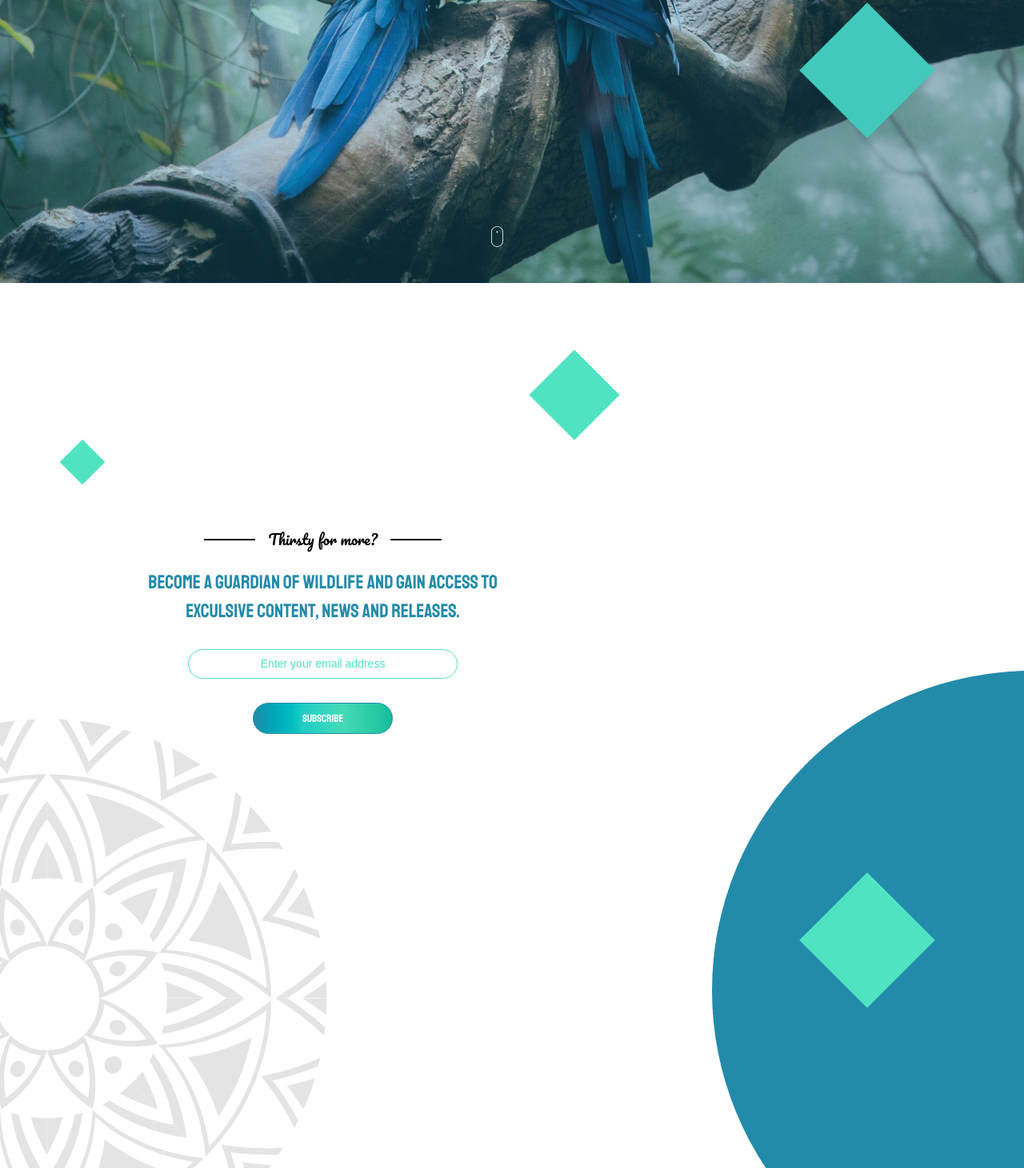
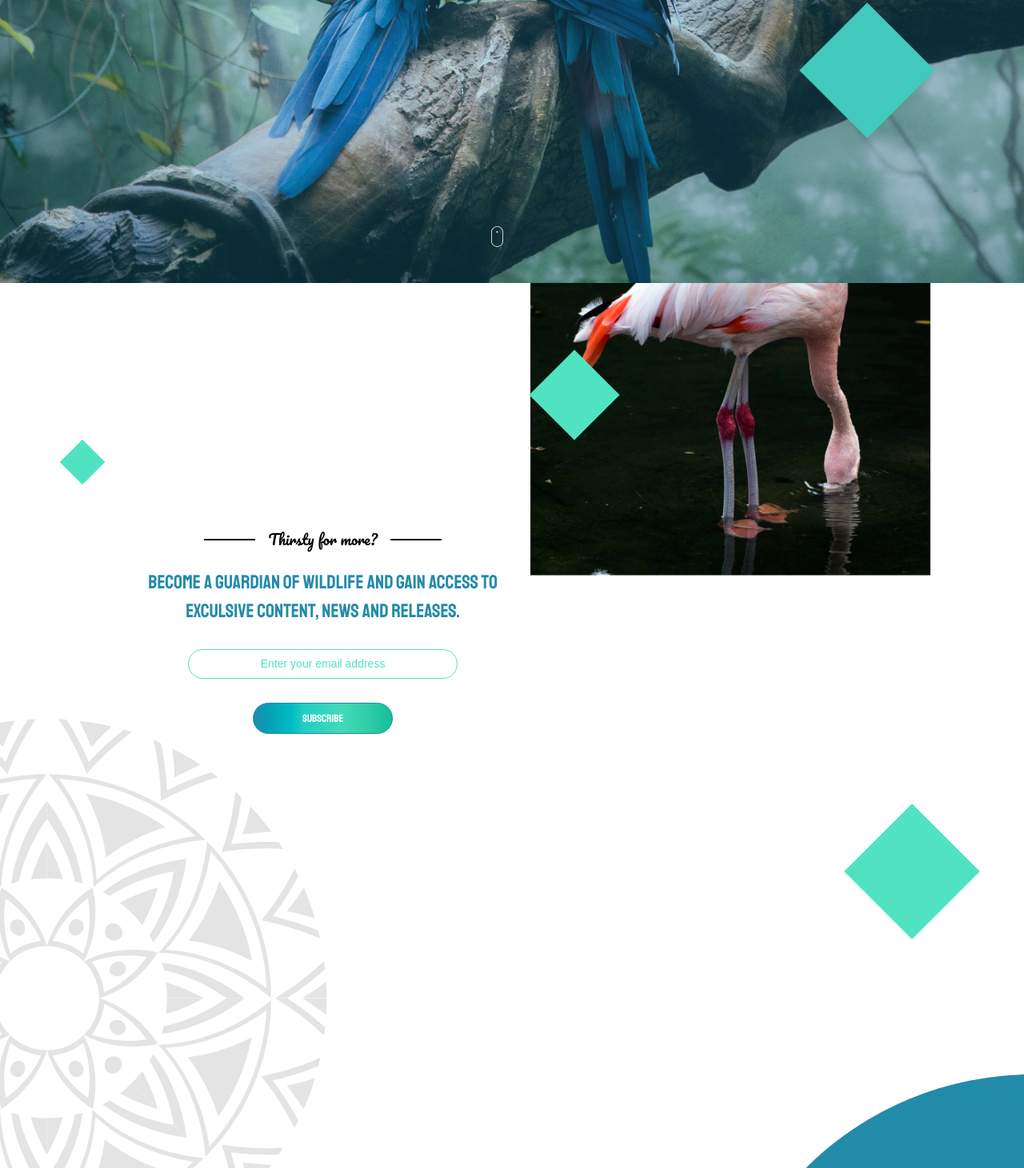
Before and after one commit to gkortsit/parrots, a plain HTML site: page index.html in a window 1280 px wide. Shown: the part 606-2067 px from the top of the page at 80% size. Drawn offline with Linux system fonts and the light colour scheme; a web font is replaced by a local one.

Commit message:
add flamingo image, circle dissapear

```diff
--- a/index.html
+++ b/index.html
@@ -37,7 +37,7 @@
     <div id="mid-section">
       <div class="cube1"></div>
       <div class="cube2"></div>
-      <div class="cube3"></div>
+      <div class="cube4"></div>
       <div id="mid-container">
         <h2 class="subheading mid-subheading">Thirsty for more?</h2>
         <h2 class="mid-heading">
@@ -58,6 +58,13 @@
           class="vector-dec-shape"
         />
       </div>
+      <div class="flamingo-img-section">
+        <img
+          src="./assets/flamingo-image.png"
+          alt="flamingo image"
+          class="flamingo-image"
+        />
+      </div>
       <div id="mid-circle"></div>
     </div>
     <div id="bot-section">Bottom Section</div>
--- a/main.css
+++ b/main.css
@@ -47,6 +47,16 @@ body {
   position: relative;
   top: 53.5%;
   left: 80%;
+  height: 120px;
+  width: 120px;
+  background-color: #50e3c2;
+  transform: rotate(45deg);
+}
+
+.cube4 {
+  position: relative;
+  top: 46.3%;
+  left: 84.4%;
   height: 120px;
   width: 120px;
   background-color: #50e3c2;
@@ -223,6 +233,18 @@ body {
   left: 890px;
 }
 
+.flamingo-img-section {
+  position: relative;
+  bottom: 112.5%;
+  left: 51.8%;
+  width: 500px;
+  z-index: -1;
+}
+
+.flamingo-image {
+  width: 100%;
+}
+
 /* BOTTOM SECTION */
 
 #bot-section {
```
